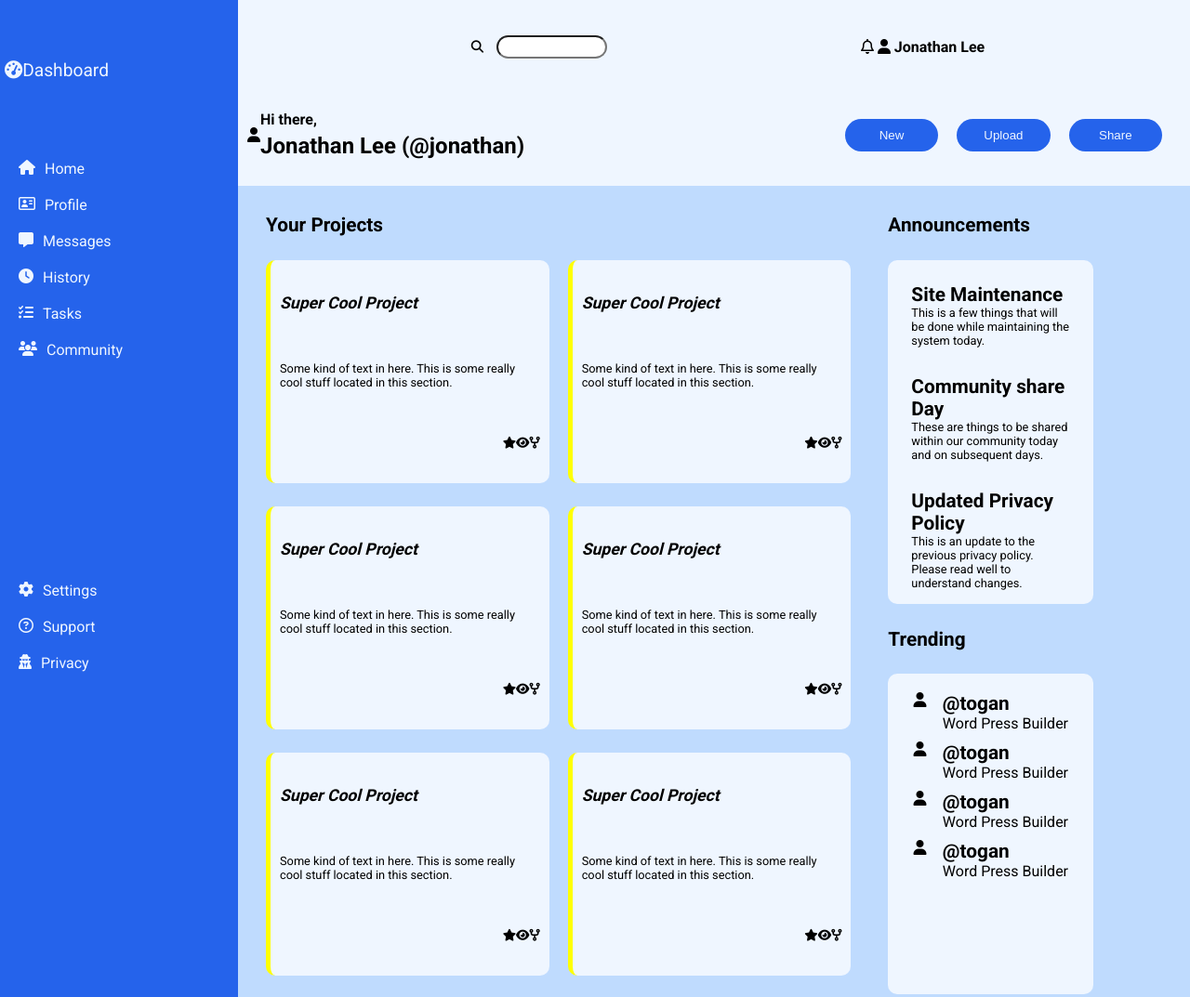
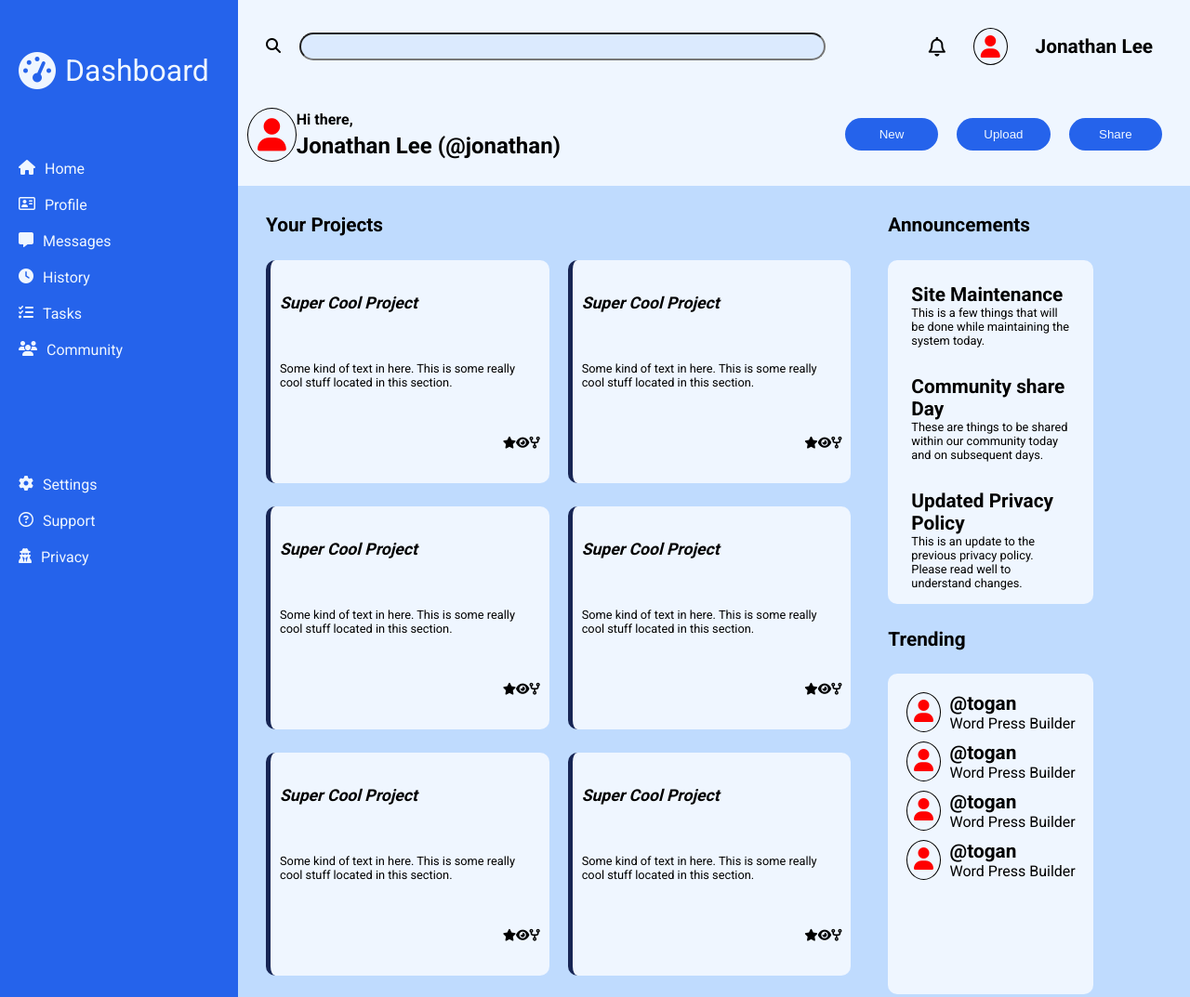
Before and after one commit to jlee1546/admin-dashboard, a plain HTML site: page index.html in a window 1280 px wide. Shown: the top 1073 px of the page at 93% size. Drawn offline with Linux system fonts and the light colour scheme.

Commit message:
Change sidebar-logo icon and icon size, style icons for avatar, style the header-top as two flex parents, change background color of input element in header, added bell icon in header-top

```diff
--- a/style.css
+++ b/style.css
@@ -13,11 +13,29 @@ body {
   font-family: "Roboto", sans-serif;
 }
 
+.small-avatar {
+  font-size: 1.5rem;
+  border: 1px solid black;
+  padding: 7px;
+  border-radius: 100%;
+  color: red;
+}
+
+.large-avatar {
+  font-size: 2.2rem;
+  border: 1px solid black;
+  border-radius: 100%;
+  padding: 10px;
+  color: red;
+}
+
+/*  Page Container */
 .dashboard-container {
   display: grid;
   grid-template: 200px 5fr / 1fr 4fr;
 }
 
+/* Header */
 .header {
   grid-area: 1 / 2 / 2 / 3;
   background: #eff6ff;
@@ -29,39 +47,50 @@ body {
 .header span {
   font-weight: bold;
 }
-
+/* Top Section of Header */
 .header-top {
   display: flex;
   align-items: center;
-  justify-content: space-evenly;
+  justify-content: space-between;
   padding: 10px;
 }
 
-div.header-top > img,
-div.header-top > span {
-  margin-right: 35px;
-}
-
-div.header-top > span {
-  font-size: 1.2rem;
+/* Left Section of Top Header Section */
+.header-top-left {
+  display: flex;
+  width: 60%;
+  margin-left: 20px;
 }
 
 button.search {
   background: transparent;
   border: none;
-  margin-left: 30px;
+  margin-right: 20px;
+  font-size: 1rem;
 }
 
 button.search:hover {
   cursor: pointer;
 }
-.search img {
-  height: 25px;
-  width: 25px;
+
+input[type="search"] {
+  border-radius: 20px;
+  height: 30px;
+  width: 50%;
+  background-color: #dbeafe;
+  flex-grow: 1;
 }
 
-#bell {
-  margin-left: auto;
+/* Right Section of Top Header Section */
+.header-top-right {
+  display: flex;
+  align-items: center;
+  justify-content: space-evenly;
+  width: 30%;
+}
+
+.header-top-right {
+  font-size: 1.3rem;
 }
 
 img.avatar-small {
@@ -72,18 +101,7 @@ img.avatar-small {
   background-color: white;
 }
 
-input[type="search"] {
-  border-radius: 20px;
-  height: 25px;
-  width: 50%;
-  margin-left: 10px;
-}
-
-.header-top > input + img {
-  height: 20px;
-  width: 20px;
-}
-
+/* Bottom Section of Header */
 .header-bottom {
   display: flex;
   justify-content: space-around;
@@ -124,24 +142,26 @@ img.avatar-large {
   margin: 0 20px 0 30px;
 }
 
+/* Sidebar */
 .sidebar {
   grid-area: 1 / 1 / 3 / 2;
   background: #2563eb;
   display: grid;
-  grid-template-rows: 10% 1fr 2fr;
+  grid-template-rows: 10% 1fr 3fr;
   color: #eff6ff;
 }
 
 .sidebar-logo {
   display: flex;
-  font-size: 1.2rem;
+  font-size: 2rem;
   align-items: center;
-  margin: 5px 5px;
+  justify-content: start;
+  margin-left: 20px;
 }
 
-.sidebar-logo img {
-  height: 50px;
-  width: 50px;
+.fa-gauge-high {
+  font-size: 2.5rem;
+  margin-right: 10px;
 }
 
 .sidebar-links-top li,
@@ -150,17 +170,12 @@ img.avatar-large {
   margin: 20px 20px;
 }
 
-.sidebar-links-top img,
-.sidebar-links-bottom img {
-  height: 20px;
-  width: 20px;
-}
-
 .sidebar-links-top span,
 .sidebar-links-bottom span {
   margin-left: 10px;
 }
 
+/* Main Content Area */
 .main-content {
   grid-area: 2 / 2 / 3 / 3;
   background: #bfdbfe;
@@ -173,6 +188,7 @@ img.avatar-large {
   padding: 10px;
 }
 
+/* Content Comtainer of Main Content */
 .content-container {
   display: grid;
   grid-template: 50px repeat(3, 265px) / repeat(2, 1fr);
@@ -192,7 +208,7 @@ img.avatar-large {
   font-size: 0.8rem;
   background: #eff6ff;
 
-  border-left: 5px solid yellow;
+  border-left: 5px solid #172554;
   border-radius: 10px;
   display: flex;
   flex-direction: column;
@@ -217,6 +233,7 @@ img.avatar-large {
   justify-content: flex-end;
 }
 
+/* Content Container 2 of Main Content */
 .content-container2 {
   display: grid;
   grid-template-columns: 1fr;
@@ -231,6 +248,7 @@ img.avatar-large {
   font-weight: bold;
 }
 
+/* Announcement Area of Container 2 of Main Content */
 .announcements {
   width: 75%;
   padding: 5px;
@@ -255,6 +273,7 @@ img.avatar-large {
   font-size: 0.8rem;
 }
 
+/* Trending Area of Content Container 2 of Main Content */
 #trending {
   grid-area: 3 / 1 / 4 / 2;
   font-size: 1.3rem;
```
